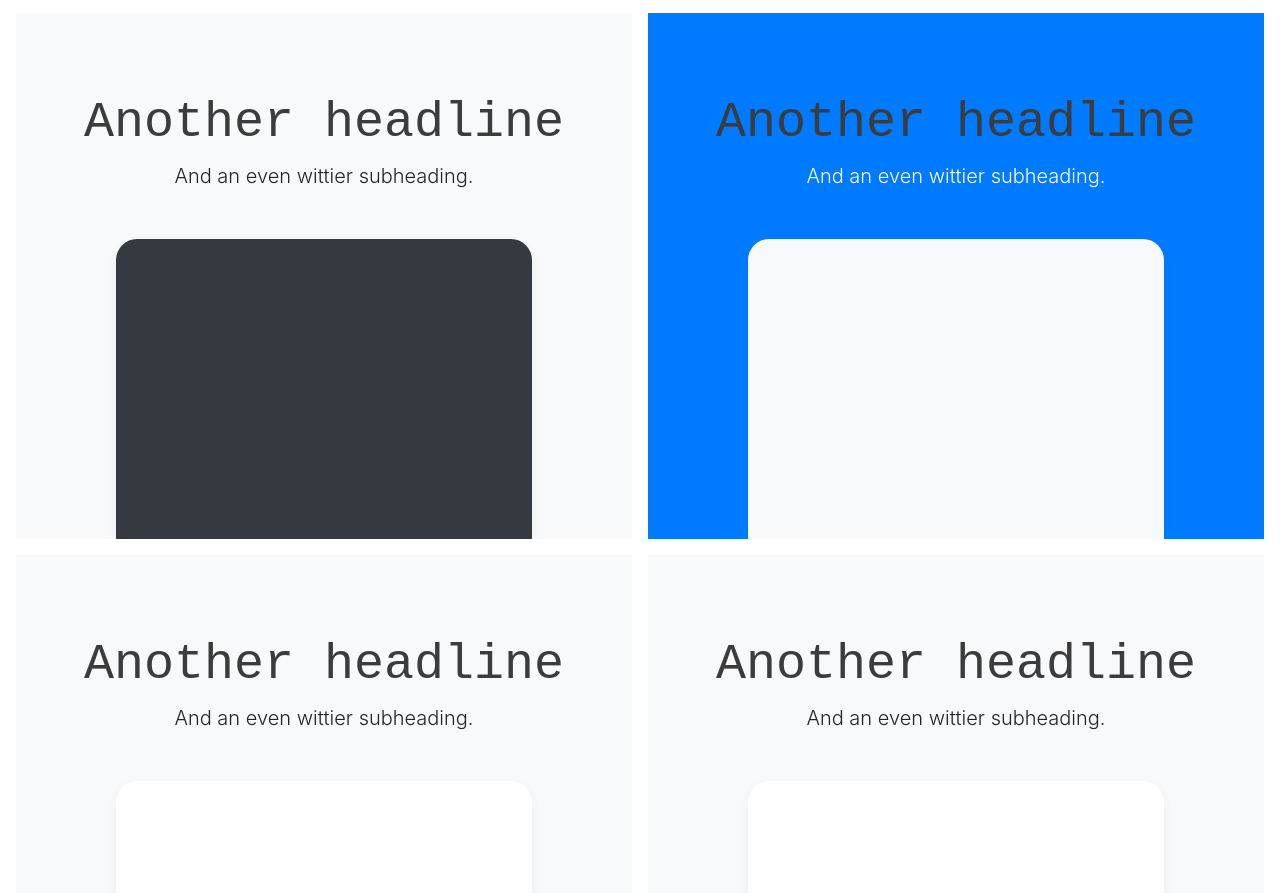
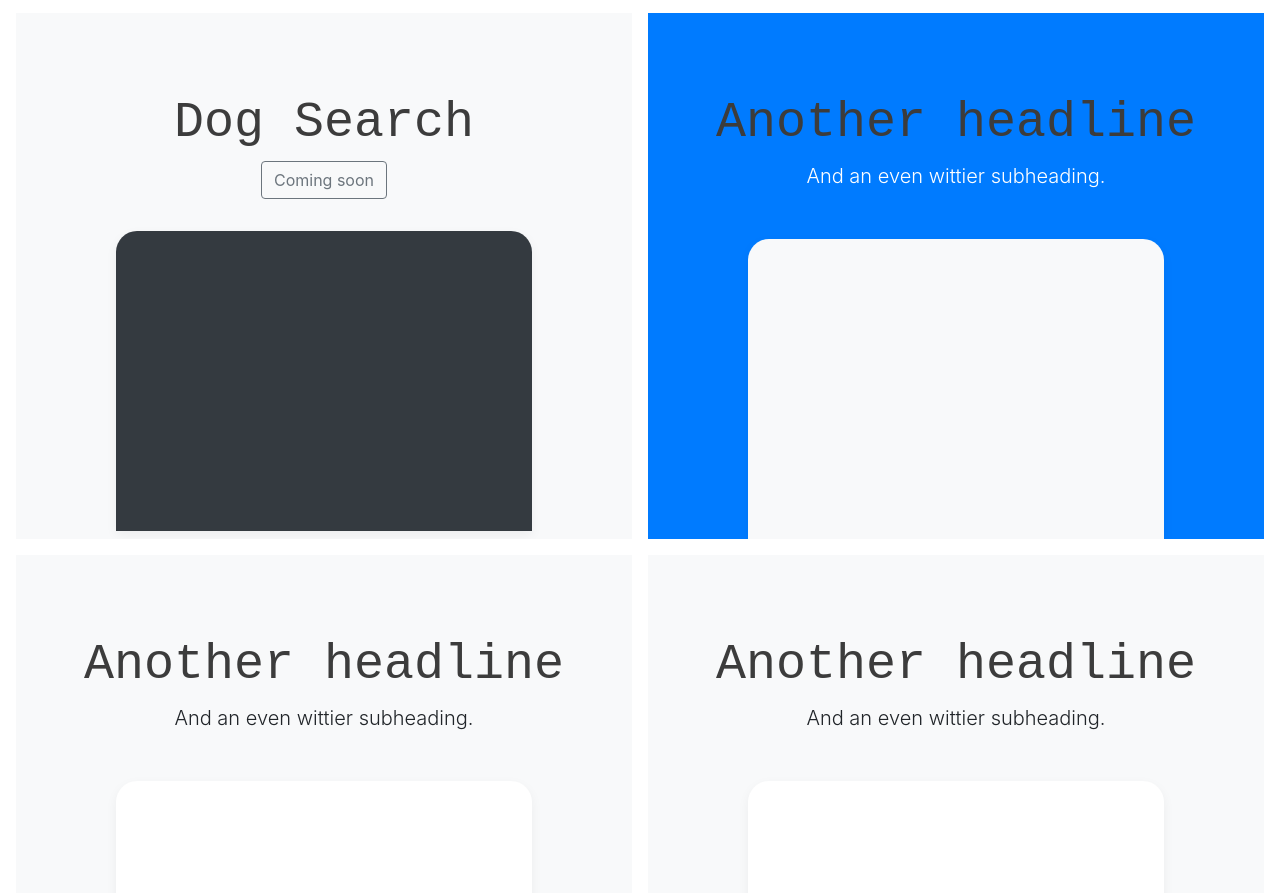
Before and after one commit to LukasDionysius/LukasDionysius.github.io, a plain HTML site: page index.html in a window 1280 px wide. Shown: the part 1145-2038 px from the top of the page. Drawn offline with nearby package versions, Linux system fonts and the light colour scheme.

Commit message:
Add dog links

```diff
--- a/index.html
+++ b/index.html
@@ -63,8 +63,8 @@
     <div class="d-md-flex flex-md-equal w-100 my-md-3 pl-md-3">
       <div class="bg-light mr-md-3 pt-3 px-3 pt-md-5 px-md-5 text-center overflow-hidden">
         <div class="my-3 p-3">
-          <h2 class="display-5">Another headline</h2>
-          <p class="lead">And an even wittier subheading.</p>
+          <h2 class="display-5">Dog Search</h2>
+          <a class="btn btn-outline-secondary" href="./dog-adoption-search/dog-adoption.html">Coming soon</a>
         </div>
         <div class="bg-dark box-shadow mx-auto" style="width: 80%; height: 300px; border-radius: 21px 21px 0 0;"></div>
       </div>
```
